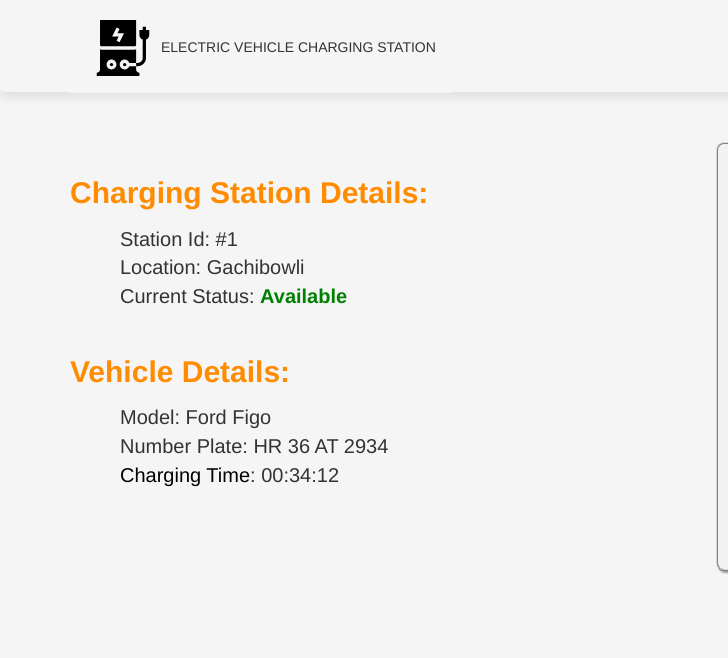
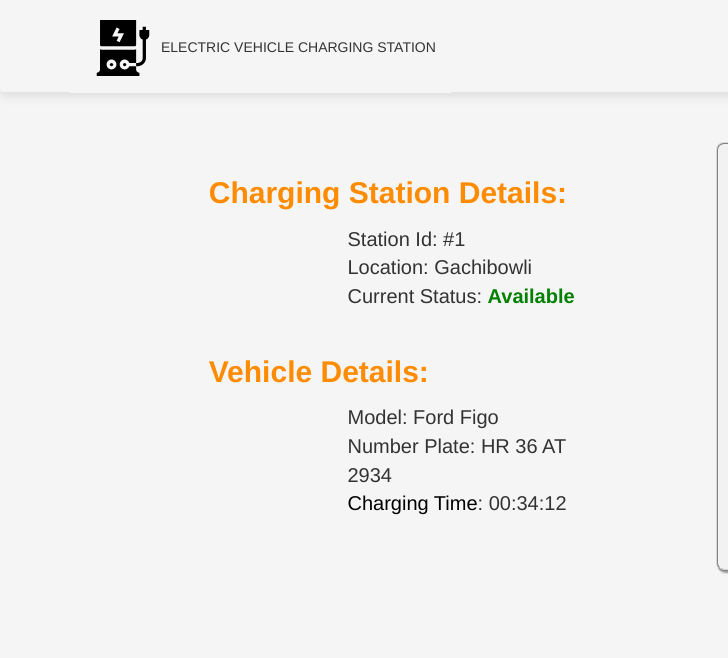
Before and after one commit to ashish-250/TechInterrupt2020, a plain HTML site: page main.html in a window 1280 px wide. Shown: the full height of the page, 0-728 px from the left. Drawn offline with nearby package versions, Linux system fonts and the light colour scheme; grey boxes are pictures that could not be loaded.

Commit message:
Update style.css

```diff
--- a/css/style.css
+++ b/css/style.css
@@ -106,11 +106,12 @@ input[type=file] {
     color: darkorange;
     font-size: 30px;
     font-weight: 700;
+    padding-left: 25%;
 }
 
 .medium_text {
     margin: auto 20px auto auto;
-    padding-left: 50px;
+    padding-left: 50%;
     font-size: 20px;
     font-weight: 500;
 }
```
